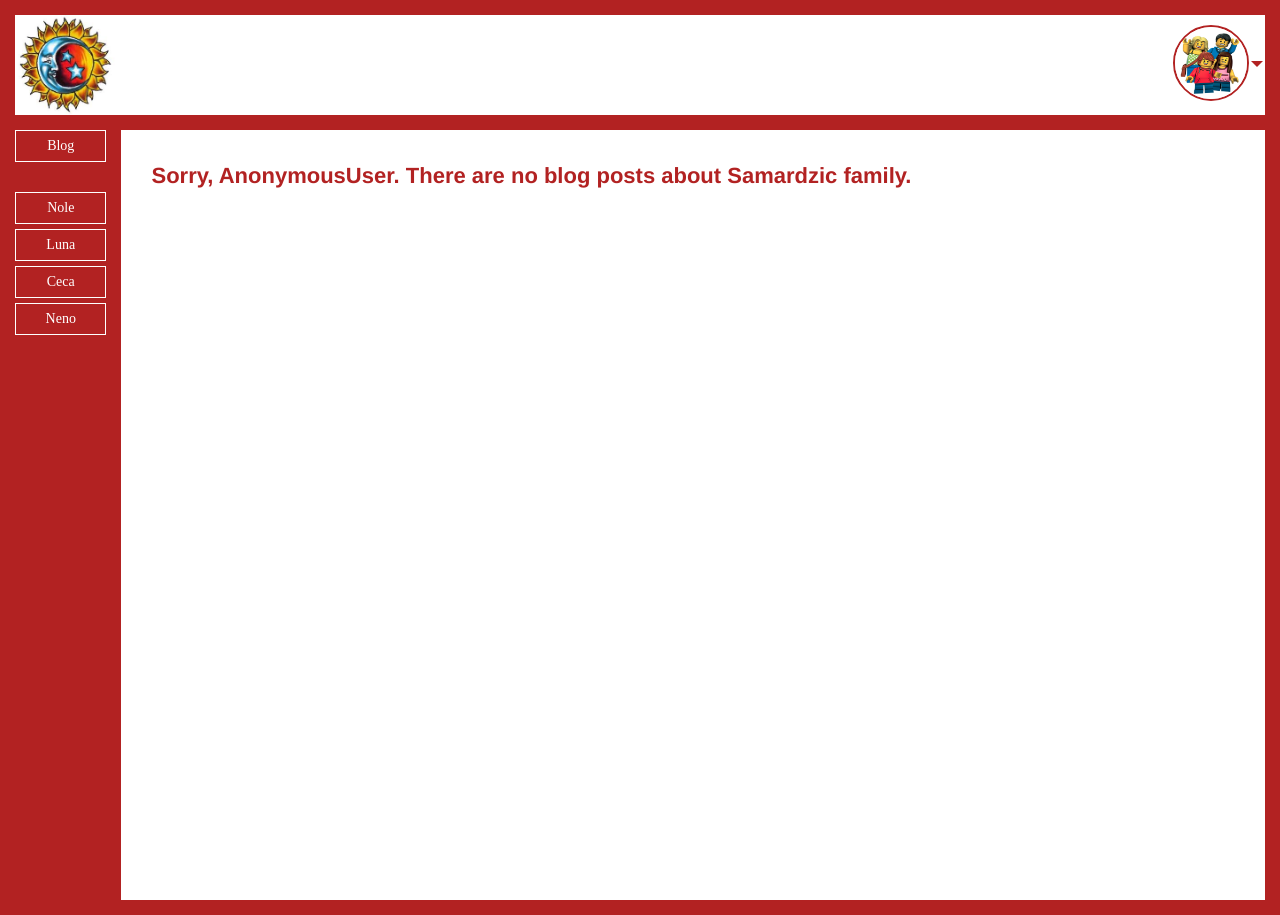
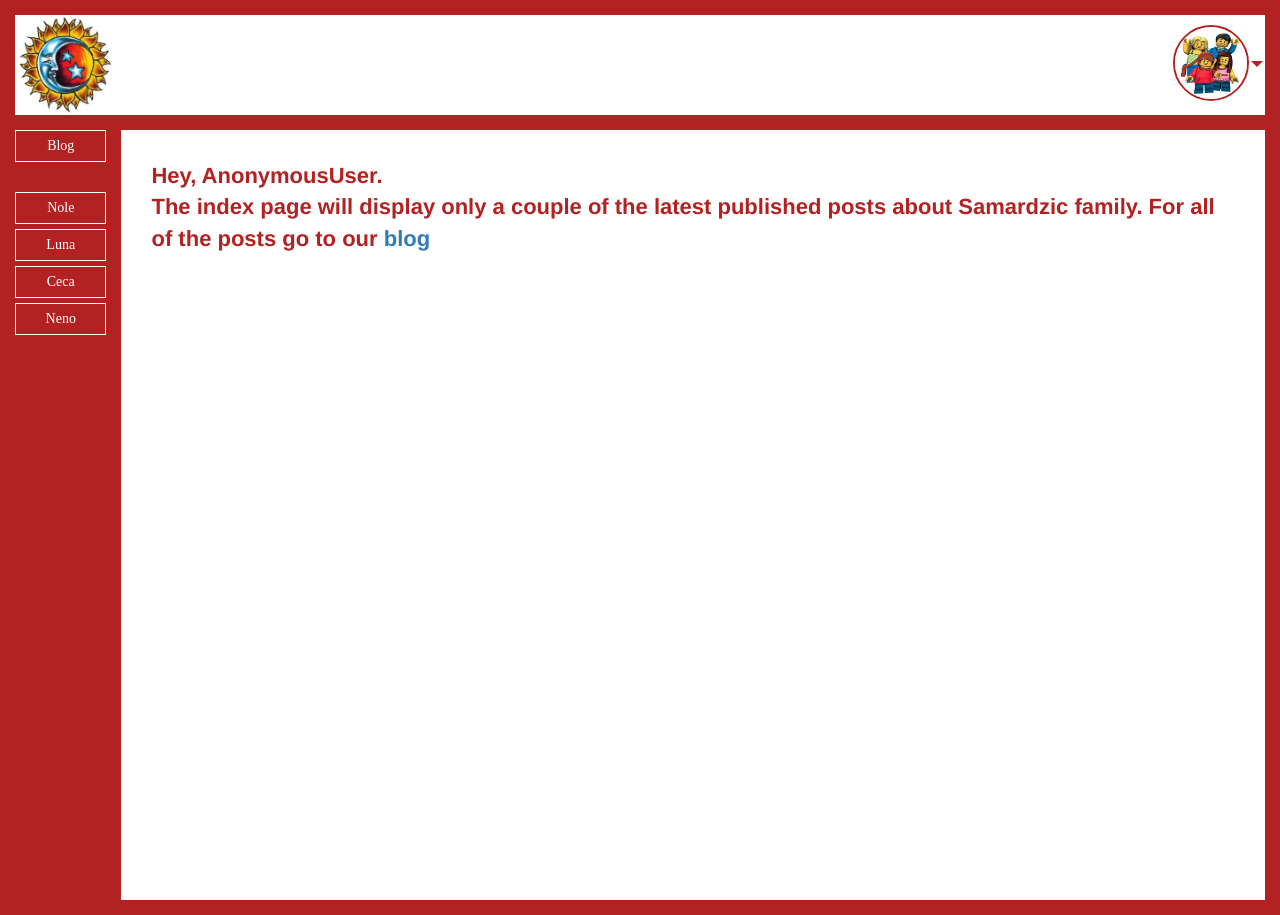
Before and after one commit to samardzicnenad/noleluna, a Django app: page / in a window 1280 px wide. Run offline with Django 3.2, Linux system fonts and the light colour scheme; data that the repository does not hold is empty; style sheets or scripts are compiled from the project's sources; some libraries are stand-ins or nearby versions.

Commit message:
NS: Index page now shows the newest 3 posts

```diff
--- a/blog_post/views.py
+++ b/blog_post/views.py
@@ -3,10 +3,23 @@ from django.views.generic import View
 
 from blog_post.models import BlogPost
 from noleluna.settings import MEDIA_URL
+from utils.enums import BLOG_POST_STATE
+
+
+class IndexBlogPostView(View):
+    @staticmethod
+    def get(request):
+        data = {
+            'posts': BlogPost.objects.filter(state=BLOG_POST_STATE.PUBLISHED.value).order_by('-last_edited_on')[:3],
+            'media_url': MEDIA_URL,
+            'index_page': True}
+        return render(request, "blog_post/dashboard.html", data)
 
 
 class BlogPostView(View):
     @staticmethod
     def get(request):
-        data = {'blog_posts': BlogPost.objects.all(), 'media_url': MEDIA_URL}
+        data = {'posts': BlogPost.objects.filter(state=BLOG_POST_STATE.PUBLISHED.value).order_by('-last_edited_on'),
+                'media_url': MEDIA_URL,
+                'index_page': False}
         return render(request, "blog_post/dashboard.html", data)
--- a/noleluna/urls.py
+++ b/noleluna/urls.py
@@ -17,17 +17,16 @@ from django.conf import settings
 from django.conf.urls import url, include, static
 from django.contrib import admin
 
-from blog_post.views import BlogPostView
+from blog_post.views import IndexBlogPostView
 from . import views
 
 urlpatterns = [
-    url(r'^$', BlogPostView.as_view(), name='index'),
+    url(r'^$', IndexBlogPostView.as_view(), name='index'),
     url(r'^(?P<member_id>[0-9]+)/$', views.family_member, name='family_member'),
     url(r'^(?P<member_id>[0-9]+)/bio/$', views.family_member_bio, name='family_member_bio'),
     url(r'^admin/', admin.site.urls),
 
     url(r'^posts/', include('blog_post.urls', namespace="blog_posts")),
 ]
-
 if settings.DEBUG:
     urlpatterns += static.static(settings.MEDIA_URL, document_root=settings.MEDIA_ROOT)
--- a/noleluna/views.py
+++ b/noleluna/views.py
@@ -1,10 +1,6 @@
 from django.shortcuts import render
 
 from . import SAMARDZICI
-
-
-def index(request):
-    return render(request, 'noleluna/index.html')
 
 
 def family_member(request, member_id):
--- a/templates/blog_post/dashboard.html
+++ b/templates/blog_post/dashboard.html
@@ -10,13 +10,17 @@
 
 {% block content %}
     <div id="summary-message">
-        {% if blog_posts|length > 0 %}
-            Hey, {{ user|capfirst }}. There {{ blog_posts|length|pluralize:"is,are" }} {{ blog_posts|length }} blog post{{ blog_posts|length|pluralize }} about Samardzic family:
+        {% if index_page %}
+            <div>Hey, {{ user|capfirst }}.</div>
+            <div>The index page will display only a couple of the latest published posts about Samardzic family. For all of the posts go to our <a href="{% url 'blog_posts:blog_posts_view' %}">blog</a></div>
+        {% elif posts|length > 0 %}
+            <div>Hey, {{ user|capfirst }}.</div>
+            <div>There {{ posts|length|pluralize:"is,are" }} {{ posts|length }} published post{{ posts|length|pluralize }} about Samardzic family:</div>
         {% else %}
-            Sorry, {{ user|capfirst }}. There are no blog posts about Samardzic family.
+            Sorry, {{ user|capfirst }}. There are no published posts about Samardzic family.
         {% endif %}
     </div>
-    {% for blog_post in blog_posts %}
+    {% for post in posts %}
         {% include "blog_post/blog_post.html" %}
     {% endfor %}
 {% endblock %}
```
Also changed, not shown: templates/blog_post/blog_post.html (+8 -8 lines).
